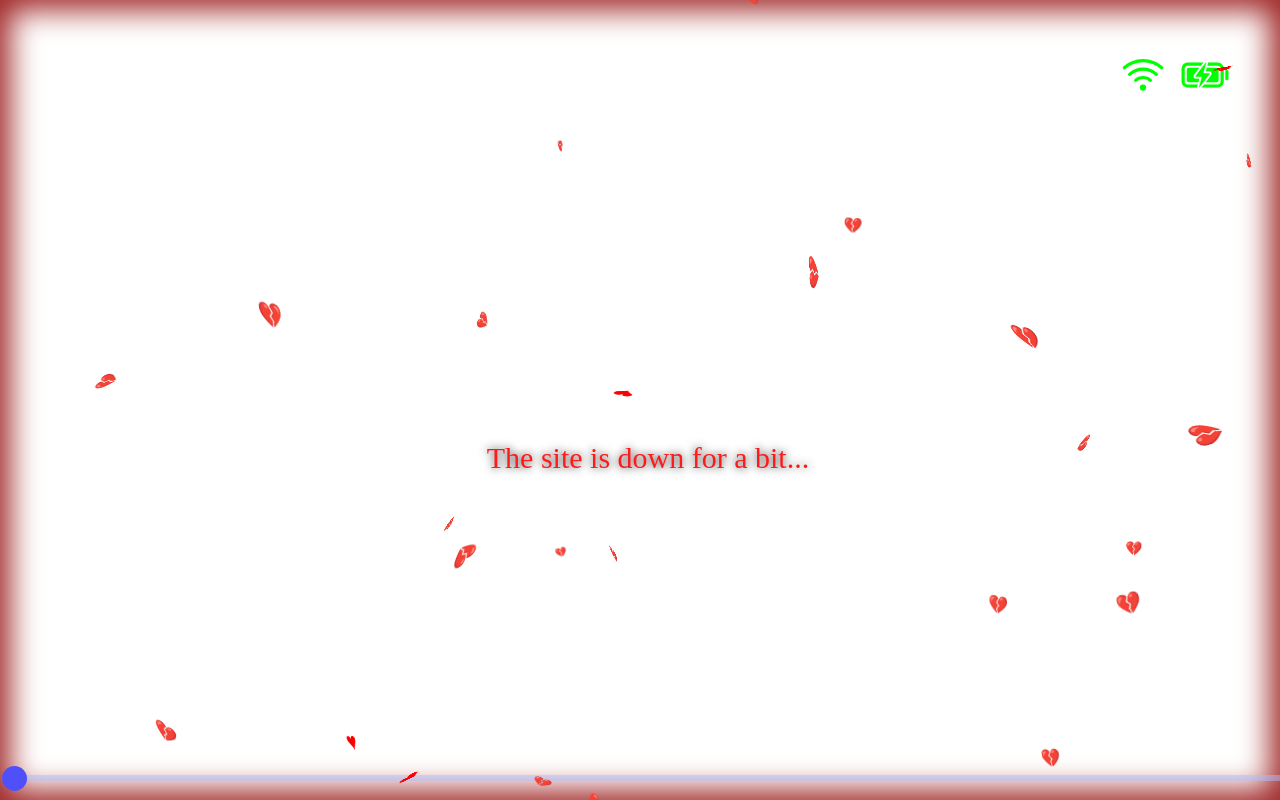
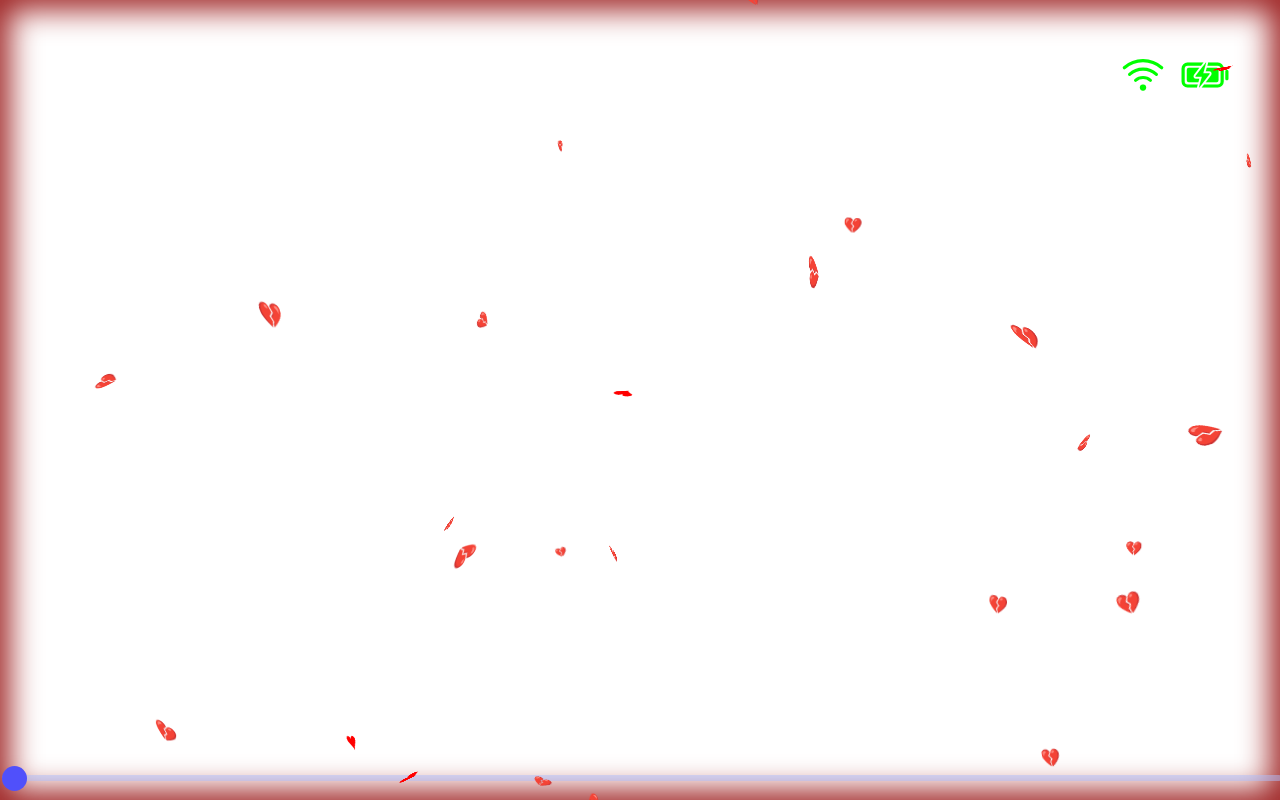
Before and after one commit to vengtola/vengtola.github.io, a plain HTML site: page index.html in a window 1280 px wide. Drawn offline with nearby package versions, Linux system fonts and the light colour scheme.

Commit message:
remove site down

```diff
--- a/index.html
+++ b/index.html
@@ -82,7 +82,6 @@
             <input type="range" min="0" max="100" value="0" class="slider" id="playerSlider" onchange="seekVideoTo(event);">
         </div>
         <div class="site-down">
-            <span>The site is down for a bit...</span>
         </div>
         <div class="battery">
             <ion-icon name="wifi-outline"></ion-icon>
```
